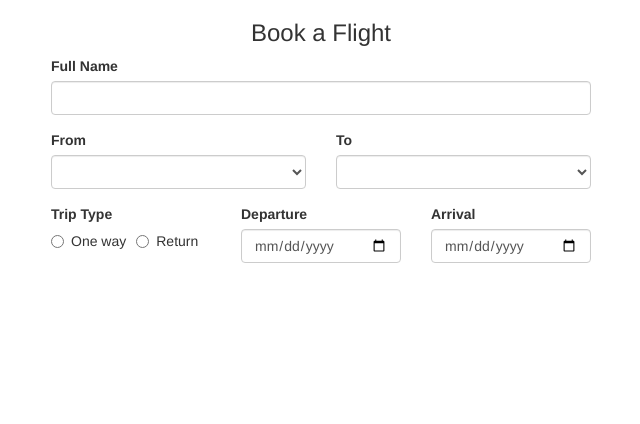
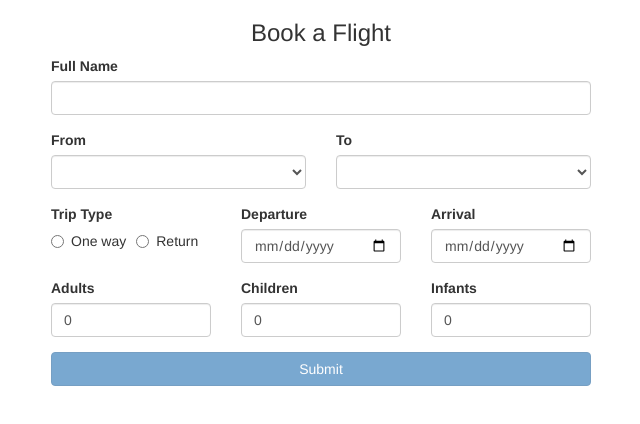
Before and after one commit to VinceGonzales/TSwithAngular, an Angular app: page / in a window 1280 px wide. Shown: the top 424 px of the page, without its empty margins (319-959 px from the left). Built offline with nearby package versions, Linux system fonts and the light colour scheme.

Commit message:
web form

```diff
--- a/src/app/flight-form/flight-form.component.html
+++ b/src/app/flight-form/flight-form.component.html
@@ -1,8 +1,12 @@
-<form>
+<form #flightForm="ngForm" (ngSubmit)="handleSubmit()">
 	<div class="form-group">
 		<label for="fullName">Full Name</label>
-		<input type="text" class="form-control" [(ngModel)]="flightModel.fullName" name="fullName" />
+		<input type="text" class="form-control" [(ngModel)]="flightModel.fullName" id="fullName" name="fullName" #name="ngModel" required minlength="6" />
 		{{flightModel.fullName}}
+		<div *ngIf="name.invalid && (name.dirty || name.touched)" class="text-danger">
+			<div *ngIf="name.errors.required">Name is required.</div>
+			<div *ngIf="name.errors.minlength">Name must be at least 6 characters long.</div>
+		</div>
 	</div>
 	<div class="row">
 		<div class="col-md-6">
@@ -37,4 +41,21 @@
 			<input type="date" id="arrival" name="arrival" class="form-control" [(ngModel)]="flightModel.arrival" />
 		</div>
 	</div>
+	<div class="row" style="margin-top: 15px;">
+		<div class="col-md-4">
+			<label for="adults">Adults</label>
+			<input type="number" id="adults" name="adults" class="form-control" [(ngModel)]="flightModel.adults" />
+		</div>
+		<div class="col-md-4">
+			<label for="adults">Children</label>
+			<input type="number" id="children" name="children" class="form-control" [(ngModel)]="flightModel.children" />
+		</div>
+		<div class="col-md-4">
+			<label for="adults">Infants</label>
+			<input type="number" id="infants" name="infants" class="form-control" [(ngModel)]="flightModel.infants" />
+		</div>
+	</div>
+	<div class="form-group" style="margin-top: 15px">
+		<button class="btn btn-primary btn-block" [disabled]="!flightForm.form.valid">Submit</button>
+	</div>
 </form>
--- a/src/app/flight-form/flight-form.component.ts
+++ b/src/app/flight-form/flight-form.component.ts
@@ -15,4 +15,8 @@ export class FlightFormComponent implements OnInit {
 		this.flightModel = new Flight('','','','',0,new Date(),0,0,new Date());
 	}
 	ngOnInit() { }
+
+	handleSubmit() {
+		console.log(this.flightModel);
+	}
 }
```
